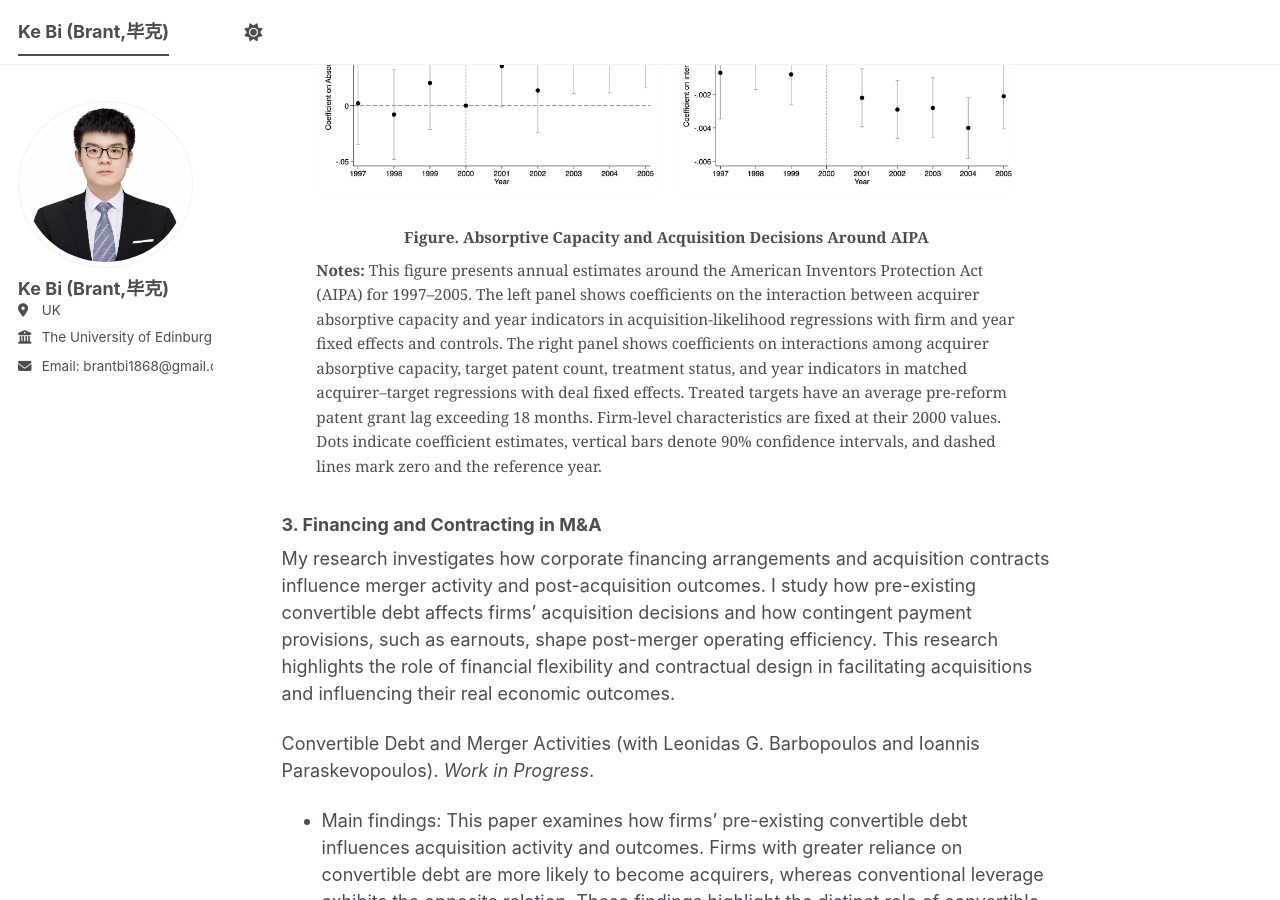
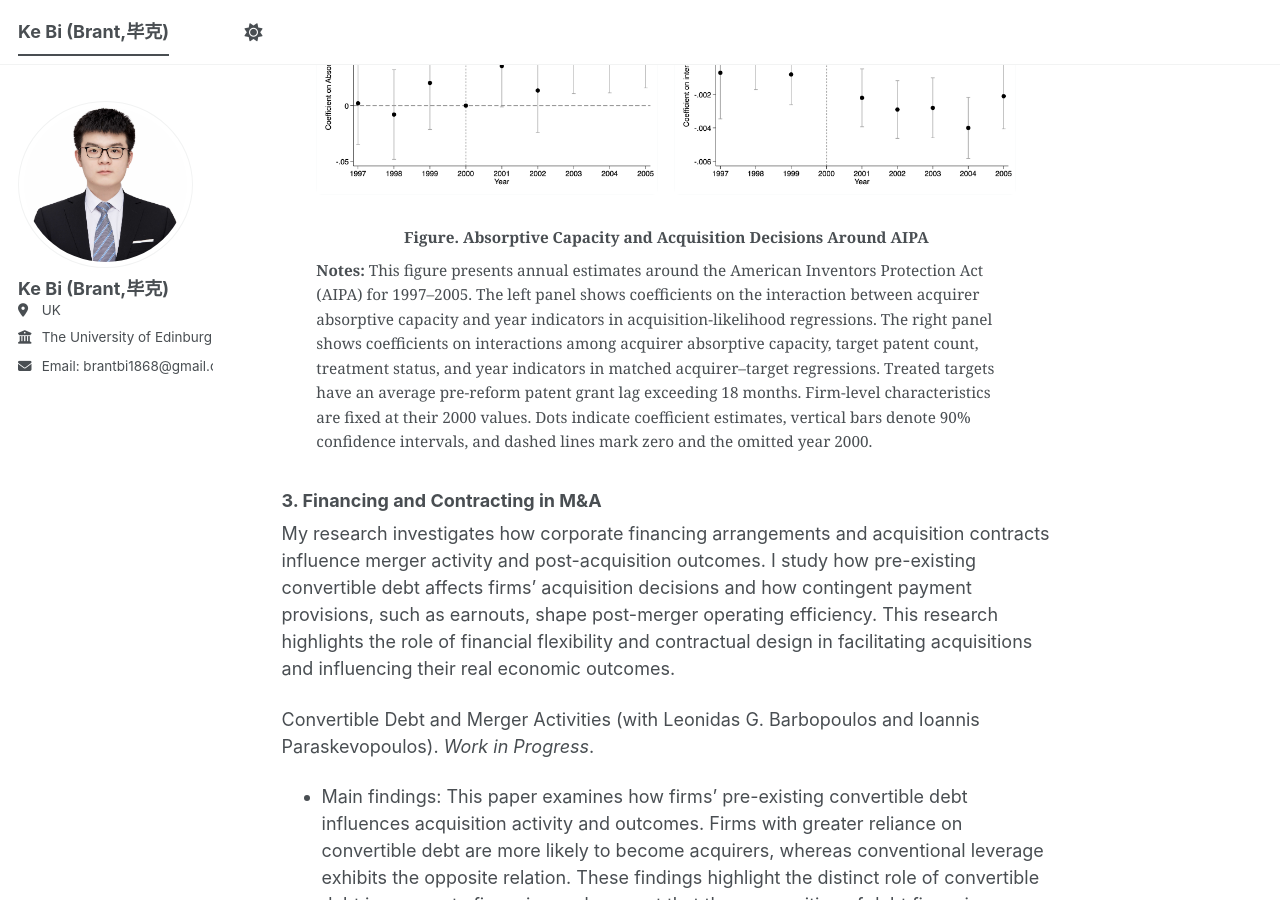
Before and after one commit to brant1868/brant1868.github.io, a Jekyll site: the page built from _pages/about.md, in a window 1280 px wide and 900 px high, scrolled down 5708 px. Built offline with Jekyll 4.4.1, drawn with Linux system fonts in a browser that asks for light colours; a script bundle is joined from its source files by our own code; library files that are not in the unit come from our copies.

Commit message:
Update about.md

```diff
--- a/_pages/about.md
+++ b/_pages/about.md
@@ -469,7 +469,7 @@ This research explores how information quality, information production, and lear
       font-weight: 400;
     ">
       <strong>Notes:</strong>
-      This figure presents annual estimates around the American Inventors Protection Act (AIPA) for 1997&ndash;2005. The left panel shows coefficients on the interaction between acquirer absorptive capacity and year indicators in acquisition-likelihood regressions with firm and year fixed effects and controls. The right panel shows coefficients on interactions among acquirer absorptive capacity, target patent count, treatment status, and year indicators in matched acquirer&ndash;target regressions with deal fixed effects. Treated targets have an average pre-reform patent grant lag exceeding 18 months. Firm-level characteristics are fixed at their 2000 values. Dots indicate coefficient estimates, vertical bars denote 90% confidence intervals, and dashed lines mark zero and the reference year.
+      This figure presents annual estimates around the American Inventors Protection Act (AIPA) for 1997&ndash;2005. The left panel shows coefficients on the interaction between acquirer absorptive capacity and year indicators in acquisition-likelihood regressions. The right panel shows coefficients on interactions among acquirer absorptive capacity, target patent count, treatment status, and year indicators in matched acquirer&ndash;target regressions. Treated targets have an average pre-reform patent grant lag exceeding 18 months. Firm-level characteristics are fixed at their 2000 values. Dots indicate coefficient estimates, vertical bars denote 90% confidence intervals, and dashed lines mark zero and the omitted year 2000.
     </div>
   </figcaption>
 </figure>
```
